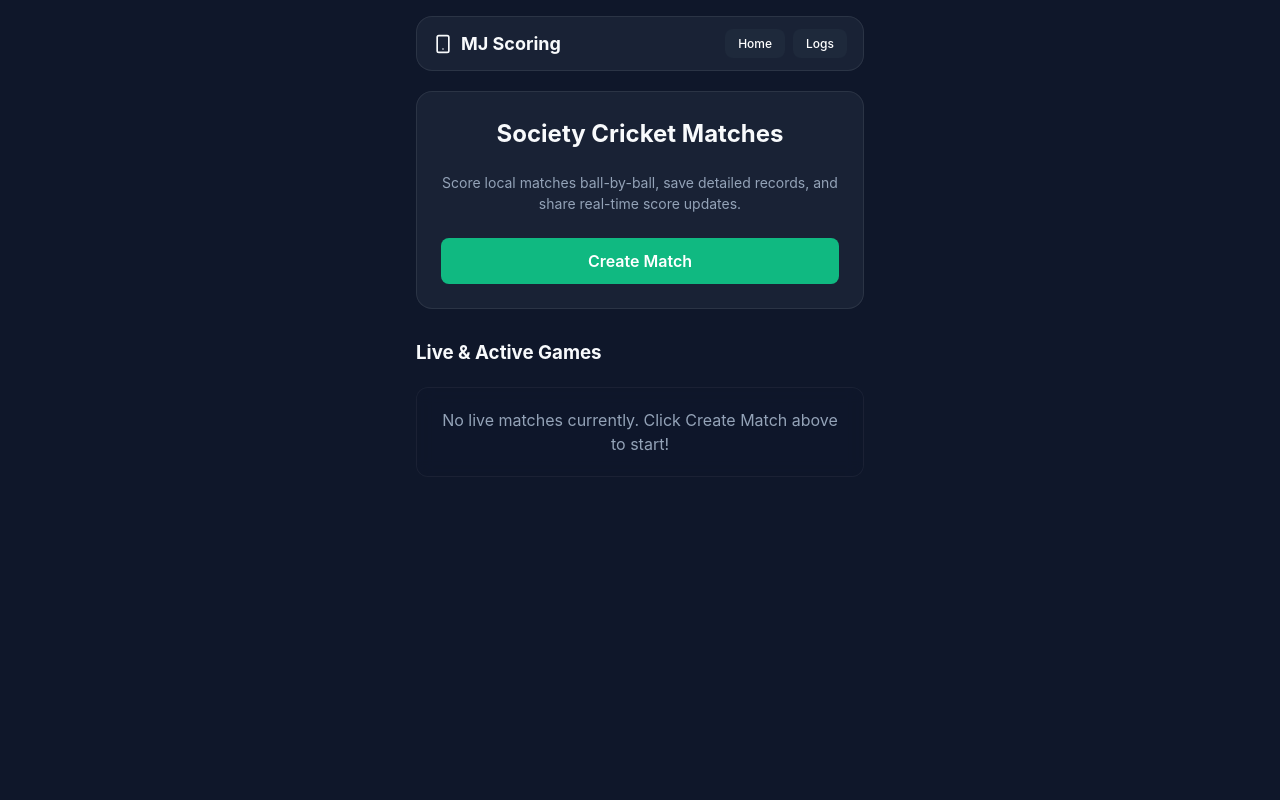
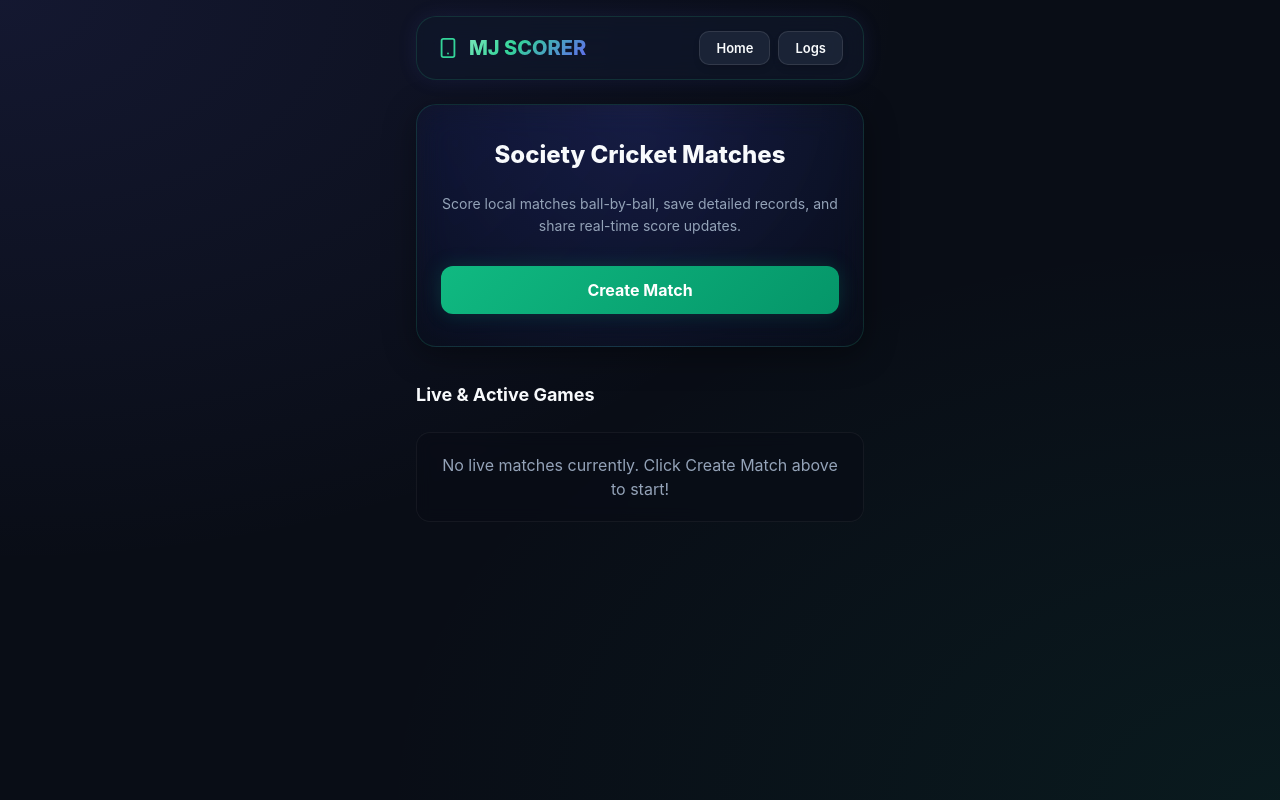
Before and after one commit to aadityadeshmukh/mj-devils-scorer, a React (Vite) app: page / in a window 1280 px wide. Built offline with nearby package versions, Linux system fonts and the light colour scheme.

Commit message:
UX upgrade

```diff
--- a/src/App.tsx
+++ b/src/App.tsx
@@ -26,6 +26,32 @@ export default function App() {
   const [selectedStriker, setSelectedStriker] = useState('');
   const [selectedNonStriker, setSelectedNonStriker] = useState('');
   const [selectedBowler, setSelectedBowler] = useState('');
+
+  // Immersive Neural Custom Modal States
+  const [modalOpen, setModalOpen] = useState(false);
+  const [modalType, setModalType] = useState<'wide' | 'noball' | 'wicket' | 'alert'>('alert');
+  const [modalTitle, setModalTitle] = useState('');
+  const [modalMessage, setModalMessage] = useState('');
+  const [modalOnConfirm, setModalOnConfirm] = useState<((data?: any) => void) | null>(null);
+
+  // Custom Modal input values
+  const [modalInputVal, setModalInputVal] = useState('0');
+  const [modalBoolVal, setModalBoolVal] = useState(false);
+
+  const openCustomModal = (
+    type: 'wide' | 'noball' | 'wicket' | 'alert',
+    title: string,
+    message: string,
+    onConfirm: (data?: any) => void
+  ) => {
+    setModalType(type);
+    setModalTitle(title);
+    setModalMessage(message);
+    setModalOnConfirm(() => onConfirm);
+    setModalInputVal(type === 'wide' ? '1' : '0');
+    setModalBoolVal(false);
+    setModalOpen(true);
+  };
 
   useEffect(() => {
     setMatches(getLocalMatches());
@@ -149,7 +175,7 @@ export default function App() {
     const oversFinished = computedCurrent.ballsBowled >= limitBalls;
 
     if (innings === 1 && (outOfWickets || oversFinished)) {
-      alert("First Innings Completed! Switch innings.");
+      openCustomModal('alert', 'Innings Complete', 'First Innings Completed! Switching to Second Innings.', () => {
         updatedMatch.currentInnings = 2;
         const teamAFirst = activeMatch.config.tossWinner === 'Team A' ? (activeMatch.config.tossDecision === 'Batting') : (activeMatch.config.tossDecision === 'Bowling');
         const secondBattingTeam = teamAFirst ? activeMatch.config.teamBPlayers : activeMatch.config.teamAPlayers;
@@ -160,6 +186,9 @@ export default function App() {
         setSelectedStriker(updatedMatch.striker);
         setSelectedNonStriker(updatedMatch.nonStriker);
         setSelectedBowler(updatedMatch.currentBowler);
+        saveLocalMatch(updatedMatch);
+        setMatches(getLocalMatches());
+      });
     } else if (innings === 2) {
       const firstInningsRuns = updatedMatch.firstInnings.runs;
       const secondInningsRuns = computedCurrent.runs;
@@ -172,8 +201,9 @@ export default function App() {
         const defendingTeam = teamAFirst ? activeMatch.config.teamAName : activeMatch.config.teamBName;
         const winnerName = secondInningsRuns > firstInningsRuns ? chasingTeam : defendingTeam;
         updatedMatch.winner = winnerName;
-        alert(`Match completed! Winner: ${winnerName}`);
+        openCustomModal('alert', 'Match Completed 🎉', `The match has ended! Winner: ${winnerName}`, () => {
           setView('history');
+        });
       }
     }
 
@@ -216,30 +246,30 @@ export default function App() {
   return (
     <div style={{ maxWidth: '480px', margin: '0 auto', width: '100%', display: 'flex', flexDirection: 'column', flex: 1, padding: '16px', boxSizing: 'border-box' }}>
       {/* Header bar */}
-      <header className="glass-panel" style={{ padding: '12px 16px', display: 'flex', justifyContent: 'space-between', alignItems: 'center', marginBottom: '20px' }}>
-        <h1 style={{ margin: 0, fontSize: '18px', fontWeight: 700, display: 'flex', alignItems: 'center', gap: '8px' }}>
-          <Smartphone size={20} className="text-emerald" /> MJ Scoring
+      <header className="glass-panel" style={{ padding: '14px 20px', display: 'flex', justifyContent: 'space-between', alignItems: 'center', marginBottom: '24px', boxShadow: '0 0 20px rgba(99,102,241,0.1)' }}>
+        <h1 style={{ margin: 0, fontSize: '20px', fontWeight: 800, display: 'flex', alignItems: 'center', gap: '10px', background: 'linear-gradient(135deg, #a7f3d0 0%, #34d399 50%, #6366f1 100%)', WebkitBackgroundClip: 'text', WebkitTextFillColor: 'transparent' }}>
+          <Smartphone size={22} style={{ stroke: '#34d399' }} /> MJ SCORER
         </h1>
         <div style={{ display: 'flex', gap: '8px' }}>
-          <button onClick={() => setView('lobby')} style={{ padding: '6px 12px', fontSize: '12px' }}>Home</button>
-          <button onClick={() => setView('history')} style={{ padding: '6px 12px', fontSize: '12px' }}>Logs</button>
+          <button onClick={() => setView('lobby')} style={{ padding: '8px 16px', fontSize: '13px', borderRadius: '10px' }}>Home</button>
+          <button onClick={() => setView('history')} style={{ padding: '8px 16px', fontSize: '13px', borderRadius: '10px' }}>Logs</button>
         </div>
       </header>
 
       {/* Lobby View */}
       {view === 'lobby' && (
-        <div style={{ display: 'flex', flexDirection: 'column', gap: '20px', flex: 1 }}>
-          <div className="glass-panel" style={{ padding: '24px', textAlign: 'center' }}>
-            <h2 style={{ marginTop: 0 }}>Society Cricket Matches</h2>
-            <p style={{ color: '#94a3b8', fontSize: '14px', marginBottom: '24px' }}>
+        <div style={{ display: 'flex', flexDirection: 'column', gap: '24px', flex: 1 }}>
+          <div className="glass-panel" style={{ padding: '32px 24px', textAlign: 'center', background: 'radial-gradient(circle at top, rgba(99,102,241,0.15) 0%, rgba(9,13,22,0.4) 100%)' }}>
+            <h2 style={{ marginTop: 0, fontSize: '24px', fontWeight: 800 }}>Society Cricket Matches</h2>
+            <p style={{ color: 'var(--color-text-secondary)', fontSize: '14px', marginBottom: '28px', lineHeight: '1.6' }}>
               Score local matches ball-by-ball, save detailed records, and share real-time score updates.
             </p>
-            <button onClick={startNewMatchSetup} style={{ width: '100%', background: '#10b981', color: '#fff', fontSize: '16px', fontWeight: 600, padding: '12px' }}>
+            <button onClick={startNewMatchSetup} style={{ width: '100%', background: 'linear-gradient(135deg, #10b981 0%, #059669 100%)', color: '#fff', fontSize: '16px', fontWeight: 700, padding: '14px', border: 'none', boxShadow: 'var(--shadow-emerald)' }}>
               Create Match
             </button>
           </div>
 
-          <h3 style={{ margin: '10px 0 0 0' }}>Live & Active Games</h3>
+          <h3 style={{ margin: '10px 0 0 0', fontSize: '18px', fontWeight: 700 }}>Live & Active Games</h3>
           {matches.filter(m => m.status === 'live').length === 0 ? (
             <div className="glass-card" style={{ padding: '20px', textShadow: 'none', textAlign: 'center', color: '#94a3b8' }}>
               No live matches currently. Click Create Match above to start!
@@ -371,25 +401,35 @@ export default function App() {
               <button onClick={() => handleBallScored(4, 0, null, false)} style={{ fontSize: '18px', padding: '16px 0', background: 'rgba(16,185,129,0.1)', border: '1px solid #10b981', color: '#10b981' }}>4</button>
               <button onClick={() => handleBallScored(6, 0, null, false)} style={{ fontSize: '18px', padding: '16px 0', background: 'rgba(16,185,129,0.1)', border: '1px solid #10b981', color: '#10b981' }}>6</button>
               <button onClick={() => {
-                const extraVal = prompt("Enter extra runs scored on Wide (Default is 1):", "1");
-                const val = parseInt(extraVal || "1") || 1;
+                openCustomModal('wide', 'Wide Scored', 'Enter runs scored on this Wide:', (val) => {
                   handleBallScored(0, val, 'wide', false);
+                });
               }} style={{ fontSize: '14px', padding: '16px 0', background: '#374151' }}>WD</button>
               <button onClick={() => {
-                const offBat = prompt("Enter runs scored off the bat on this No Ball (Enter 0 if none):", "0");
-                const batRuns = parseInt(offBat || "0") || 0;
-                handleBallScored(batRuns, 1, 'noball', false);
+                openCustomModal('noball', 'No Ball Scored', 'Enter runs scored off the bat on this No Ball:', (val) => {
+                  handleBallScored(val, 1, 'noball', false);
+                });
               }} style={{ fontSize: '14px', padding: '16px 0', background: '#374151' }}>NB+</button>
             </div>
 
             <div style={{ display: 'flex', gap: '10px' }}>
               <button onClick={() => {
-                const confirmWicket = confirm("Is this a wicket?");
-                if (!confirmWicket) return;
-                const runsCompleted = prompt("Enter any completed runs on this wicket (e.g. run out, default 0):", "0");
-                const runsVal = parseInt(runsCompleted || "0") || 0;
-                const isRunout = confirm("Is this a Run Out?");
-                handleBallScored(runsVal, 0, null, true, isRunout ? 'runout' : 'bowled');
+                (window as any).__deliveryType = 'legal'; // Reset delivery type default value
+                openCustomModal('wicket', 'Dismissal Event', 'Enter completed runs and dismissal type:', (data) => {
+                  const delType = (window as any).__deliveryType || 'legal';
+                  const isRunout = data.isRunout;
+
+                  if (delType === 'noball') {
+                    // 1 run for No Ball (extra), plus completed runs off the bat, plus Wicket
+                    handleBallScored(data.runs, 1, 'noball', true, isRunout ? 'runout' : 'bowled');
+                  } else if (delType === 'wide') {
+                    // Wides don't count off the bat, all runs completed go to extraRuns
+                    handleBallScored(0, data.runs + 1, 'wide', true, isRunout ? 'runout' : 'bowled');
+                  } else {
+                    // Standard legal delivery dismissal
+                    handleBallScored(data.runs, 0, null, true, isRunout ? 'runout' : 'bowled');
+                  }
+                });
               }} style={{ flex: 1, background: '#ef4444', color: '#fff', fontSize: '16px', fontWeight: 600 }}>
                 WICKET+
               </button>
@@ -447,6 +487,115 @@ export default function App() {
           )}
         </div>
       )}
+
+      {/* Styled Custom Immersive Modal Overlay */}
+      {modalOpen && (
+        <div style={{
+          position: 'fixed', top: 0, left: 0, right: 0, bottom: 0,
+          background: 'rgba(5, 8, 16, 0.85)', backdropFilter: 'blur(10px)',
+          display: 'flex', alignItems: 'center', justifyContent: 'center', zIndex: 1000, padding: '20px'
+        }}>
+          <div className="glass-panel" style={{
+            width: '100%', maxWidth: '380px', padding: '24px',
+            background: 'radial-gradient(circle at top, rgba(99,102,241,0.2) 0%, rgba(9,13,22,0.95) 100%)',
+            boxShadow: '0 0 40px rgba(52, 211, 153, 0.25)',
+            display: 'flex', flexDirection: 'column', gap: '16px', position: 'relative'
+          }}>
+            <h3 style={{ margin: 0, fontSize: '20px', fontWeight: 800, color: 'var(--color-primary-hover)' }}>
+              {modalTitle}
+            </h3>
+            <p style={{ margin: 0, fontSize: '14px', color: 'var(--color-text-secondary)' }}>
+              {modalMessage}
+            </p>
+
+            {/* Inputs based on modal type */}
+            {(modalType === 'wide' || modalType === 'noball') && (
+              <div style={{ display: 'flex', flexDirection: 'column', gap: '6px' }}>
+                <label style={{ fontSize: '12px', color: '#94a3b8' }}>Runs:</label>
+                <input
+                  type="number"
+                  value={modalInputVal}
+                  onChange={(e) => setModalInputVal(e.target.value)}
+                  style={{ fontSize: '16px', padding: '10px' }}
+                  autoFocus
+                />
+              </div>
+            )}
+
+            {modalType === 'wicket' && (
+              <div style={{ display: 'flex', flexDirection: 'column', gap: '12px' }}>
+                <div style={{ display: 'flex', flexDirection: 'column', gap: '6px' }}>
+                  <label style={{ fontSize: '12px', color: '#94a3b8' }}>Completed Runs:</label>
+                  <input
+                    type="number"
+                    value={modalInputVal}
+                    onChange={(e) => setModalInputVal(e.target.value)}
+                    style={{ fontSize: '16px', padding: '10px' }}
+                    autoFocus
+                  />
+                </div>
+                <div style={{ display: 'flex', alignItems: 'center', gap: '10px', marginTop: '4px' }}>
+                  <input
+                    type="checkbox"
+                    checked={modalBoolVal}
+                    onChange={(e) => setModalBoolVal(e.target.checked)}
+                    id="modalRunoutCheck"
+                    style={{ width: '20px', height: '20px', cursor: 'pointer' }}
+                  />
+                  <label htmlFor="modalRunoutCheck" style={{ fontSize: '14px', fontWeight: 600, cursor: 'pointer' }}>
+                    Dismissal by Run Out?
+                  </label>
+                </div>
+                <div style={{ borderTop: '1px solid rgba(255,255,255,0.05)', paddingTop: '10px', marginTop: '4px' }}>
+                  <label style={{ fontSize: '12px', color: '#94a3b8', display: 'block', marginBottom: '6px' }}>Delivery Type:</label>
+                  <div style={{ display: 'flex', gap: '10px' }}>
+                    <label style={{ display: 'flex', alignItems: 'center', gap: '6px', fontSize: '13px', cursor: 'pointer' }}>
+                      <input type="radio" name="delivType" defaultChecked onChange={() => (window as any).__deliveryType = 'legal'} style={{ width: '16px', height: '16px' }} /> Legal
+                    </label>
+                    <label style={{ display: 'flex', alignItems: 'center', gap: '6px', fontSize: '13px', cursor: 'pointer' }}>
+                      <input type="radio" name="delivType" onChange={() => (window as any).__deliveryType = 'noball'} style={{ width: '16px', height: '16px' }} /> No Ball
+                    </label>
+                    <label style={{ display: 'flex', alignItems: 'center', gap: '6px', fontSize: '13px', cursor: 'pointer' }}>
+                      <input type="radio" name="delivType" onChange={() => (window as any).__deliveryType = 'wide'} style={{ width: '16px', height: '16px' }} /> Wide
+                    </label>
+                  </div>
+                </div>
+              </div>
+            )}
+
+            <div style={{ display: 'flex', gap: '10px', marginTop: '10px' }}>
+              {modalType !== 'alert' && (
+                <button
+                  onClick={() => setModalOpen(false)}
+                  style={{ flex: 1, background: '#1e293b', border: '1px solid rgba(255,255,255,0.08)' }}
+                >
+                  Cancel
+                </button>
+              )}
+              <button
+                onClick={() => {
+                  setModalOpen(false);
+                  if (modalOnConfirm) {
+                    if (modalType === 'wicket') {
+                      modalOnConfirm({
+                        runs: parseInt(modalInputVal) || 0,
+                        isRunout: modalBoolVal
+                      });
+                    } else if (modalType === 'wide' || modalType === 'noball') {
+                      modalOnConfirm(parseInt(modalInputVal) || 0);
+                    } else {
+                      modalOnConfirm();
+                    }
+                  }
+                }}
+                style={{ flex: 1, background: 'linear-gradient(135deg, #10b981 0%, #059669 100%)', border: 'none', fontWeight: 700 }}
+              >
+                Confirm
+              </button>
+            </div>
+          </div>
+        </div>
+      )}
     </div>
   );
 }
--- a/src/index.css
+++ b/src/index.css
@@ -1,16 +1,29 @@
 :root {
-  font-family: 'Outfit', 'Inter', system-ui, -apple-system, sans-serif;
-  line-height: 1.5;
-  font-weight: 400;
+  --font-sans: 'Outfit', 'Inter', system-ui, -apple-system, sans-serif;
+
+  /* Gemini Neural Dark Slate & Cyber Emerald Palette */
+  --bg-main: #090d16;
+  --bg-surface: rgba(17, 24, 39, 0.7);
+  --bg-surface-solid: #111827;
+  --border-glow: rgba(52, 211, 153, 0.15);
+  --border-glow-hover: rgba(52, 211, 153, 0.35);
+
+  --color-primary: #10b981;       /* Cyber Emerald */
+  --color-primary-hover: #34d399; /* Vibrant Emerald Glow */
+  --color-accent: #6366f1;        /* Neural Blue/Indigo */
+  --color-text-primary: #f8fafc;  /* Ice White */
+  --color-text-secondary: #94a3b8;/* Cool Slate */
+
+  --shadow-emerald: 0 0 20px rgba(16, 185, 129, 0.2);
+  --shadow-indigo: 0 0 25px rgba(99, 102, 241, 0.15);
 
   color-scheme: dark;
-  color: #f8fafc;
-  background-color: #0f172a;
-
-  font-synthesis: none;
+  color: var(--color-text-primary);
+  background-color: var(--bg-main);
+  font-family: var(--font-sans);
+  line-height: 1.5;
   text-rendering: optimizeLegibility;
   -webkit-font-smoothing: antialiased;
-  -moz-osx-font-smoothing: grayscale;
 }
 
 body {
@@ -18,91 +31,92 @@ body {
   min-height: 100vh;
   display: flex;
   flex-direction: column;
+  background-attachment: fixed;
+  background-image:
+    radial-gradient(at 0% 0%, rgba(99, 102, 241, 0.12) 0px, transparent 50%),
+    radial-gradient(at 100% 100%, rgba(16, 185, 129, 0.08) 0px, transparent 50%);
 }
 
-/* Glassmorphism Classes */
+/* Glassmorphism Panels */
 .glass-panel {
-  background: rgba(30, 41, 59, 0.7);
-  backdrop-filter: blur(12px);
-  -webkit-backdrop-filter: blur(12px);
-  border: 1px solid rgba(255, 255, 255, 0.08);
-  border-radius: 16px;
+  background: var(--bg-surface);
+  backdrop-filter: blur(16px) saturate(180%);
+  -webkit-backdrop-filter: blur(16px) saturate(180%);
+  border: 1px solid var(--border-glow);
+  border-radius: 20px;
+  box-shadow: 0 8px 32px 0 rgba(0, 0, 0, 0.37);
+  transition: border-color 0.3s ease, box-shadow 0.3s ease;
+}
+.glass-panel:hover {
+  border-color: var(--border-glow-hover);
 }
 
 .glass-card {
-  background: rgba(15, 23, 42, 0.5);
+  background: rgba(9, 13, 22, 0.6);
   backdrop-filter: blur(8px);
   -webkit-backdrop-filter: blur(8px);
   border: 1px solid rgba(255, 255, 255, 0.05);
-  border-radius: 12px;
+  border-radius: 14px;
 }
 
-/* Tap Target / Responsive buttons */
+/* Custom Interactive Buttons */
 button {
-  border-radius: 8px;
-  border: 1px solid transparent;
-  padding: 0.6em 1.2em;
-  font-size: 1em;
-  font-weight: 500;
+  border-radius: 12px;
+  border: 1px solid rgba(255, 255, 255, 0.1);
+  padding: 0.8em 1.4em;
+  font-size: 14px;
+  font-weight: 600;
   font-family: inherit;
-  background-color: #1e293b;
+  background: rgba(30, 41, 59, 0.8);
+  color: var(--color-text-primary);
   cursor: pointer;
-  transition: all 0.2s cubic-bezier(0.4, 0, 0.2, 1);
+  display: inline-flex;
+  align-items: center;
+  justify-content: center;
+  gap: 8px;
+  transition: all 0.25s cubic-bezier(0.4, 0, 0.2, 1);
+  box-shadow: 0 4px 6px rgba(0, 0, 0, 0.1);
 }
 button:hover {
-  border-color: #10b981;
-  background-color: #1e293b;
+  border-color: var(--color-primary-hover);
+  background: var(--bg-surface-solid);
+  transform: translateY(-2px);
+  box-shadow: var(--shadow-emerald);
 }
-button:focus,
-button:focus-visible {
-  outline: 4px auto -webkit-focus-ring-color;
+button:active {
+  transform: translateY(0);
 }
 
-/* Input Fields */
+/* Form Styling */
 input, select {
-  background: #1e293b;
-  border: 1px solid rgba(255, 255, 255, 0.1);
-  padding: 10px 14px;
-  border-radius: 8px;
+  background: rgba(17, 24, 39, 0.8);
+  border: 1px solid rgba(255, 255, 255, 0.08);
+  padding: 12px 16px;
+  border-radius: 12px;
   color: #fff;
   font-family: inherit;
   font-size: 14px;
   width: 100%;
   box-sizing: border-box;
+  transition: border-color 0.2s, box-shadow 0.2s;
 }
 input:focus, select:focus {
-  outline: 2px solid #10b981;
+  outline: none;
+  border-color: var(--color-primary);
+  box-shadow: var(--shadow-emerald);
 }
 
-/* Layout Utilities */
-.live-badge {
-  display: inline-flex;
-  align-items: center;
-  gap: 6px;
-  background: rgba(16, 185, 129, 0.15);
-  color: #34d399;
-  font-weight: 600;
-  font-size: 12px;
-  padding: 4px 10px;
-  border-radius: 20px;
-  border: 1px solid rgba(16, 185, 129, 0.3);
-  text-transform: uppercase;
-  letter-spacing: 0.5px;
+/* Scrollbar customization */
+::-webkit-scrollbar {
+  width: 8px;
 }
-
-.live-badge::before {
-  content: "";
-  display: inline-block;
-  width: 8px;
-  height: 8px;
-  background: #10b981;
-  border-radius: 50%;
-  box-shadow: 0 0 8px #10b981;
-  animation: pulse 1.5s infinite;
+::-webkit-scrollbar-track {
+  background: var(--bg-main);
 }
-
-@keyframes pulse {
-  0% { transform: scale(0.95); box-shadow: 0 0 0 0 rgba(16, 185, 129, 0.7); }
-  70% { transform: scale(1); box-shadow: 0 0 0 6px rgba(16, 185, 129, 0); }
-  100% { transform: scale(0.95); box-shadow: 0 0 0 0 rgba(16, 185, 129, 0); }
+::-webkit-scrollbar-thumb {
+  background: rgba(255, 255, 255, 0.1);
+  border-radius: 4px;
 }
+::-webkit-scrollbar-thumb:hover {
+  background: var(--color-primary);
+}
```
Lines whose indentation alone changed are shown as unchanged.
